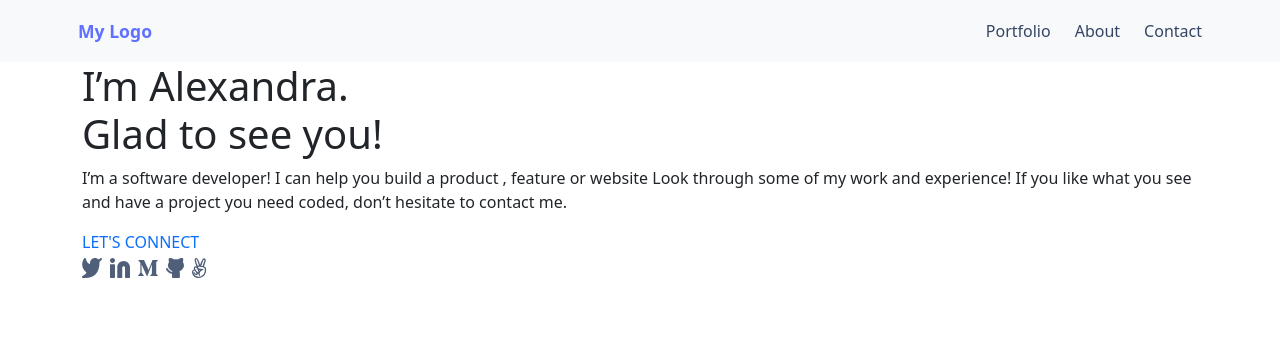
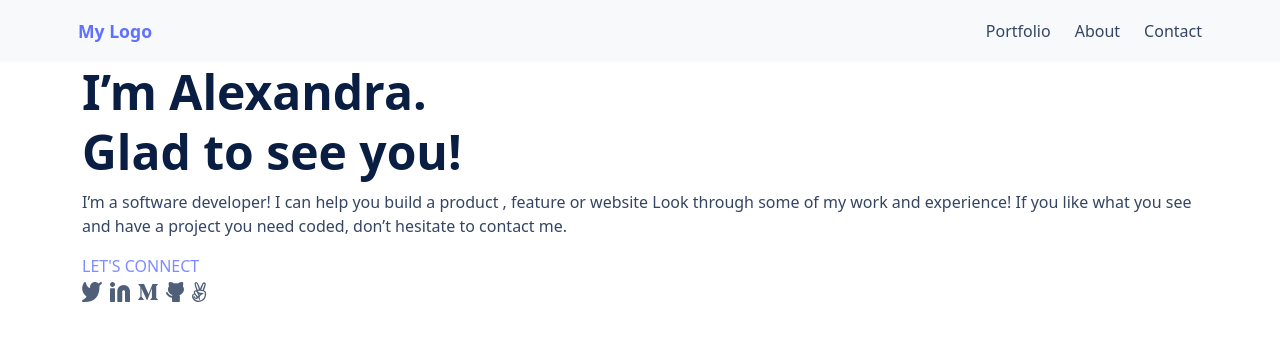
Before and after one commit to over-geek/bootstrap, a website: page index.html in a window 1280 px wide. Drawn offline with nearby package versions, Linux system fonts and the light colour scheme.

Commit message:
Add style to header section

```diff
--- a/index-styles.css
+++ b/index-styles.css
@@ -1,6 +1,8 @@
 :root {
+  --color-light-purple: #7F8Cff;
   --color-purple: #6070ff;
   --color-dark-purple: #344563;
+  --color-offblack: #091e42;
 }
 
 .navbar-brand,
@@ -20,6 +22,24 @@
   color: var(--color-dark-purple);
 }
 
+#header-text {
+  color: var(--color-offblack);
+  font-weight: 700;
+  font-size: 3rem;
+  line-height: 3.75rem;
+}
+
+p {
+  color: var(--color-dark-purple);
+}
+
+.contact-link {
+  font-weight: 500;
+  font-size: 1rem;
+  line-height: 1.5rem;
+  color: var(--color-light-purple);
+}
+
 /*? bootstrap overwrite */
 
 dl,
```
